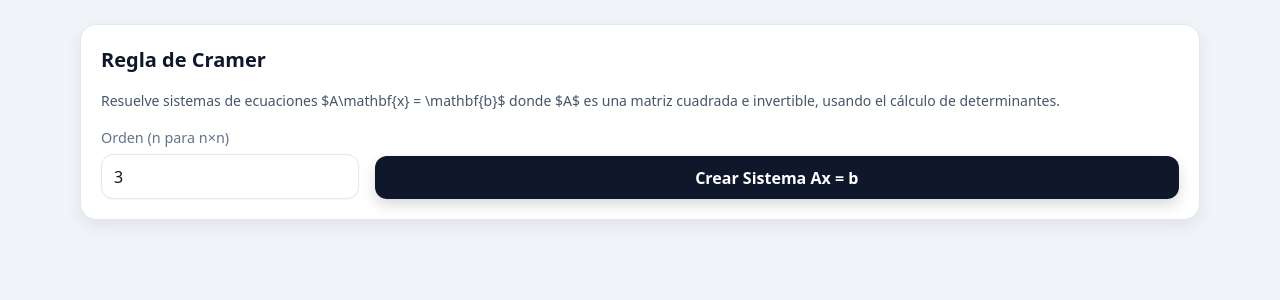
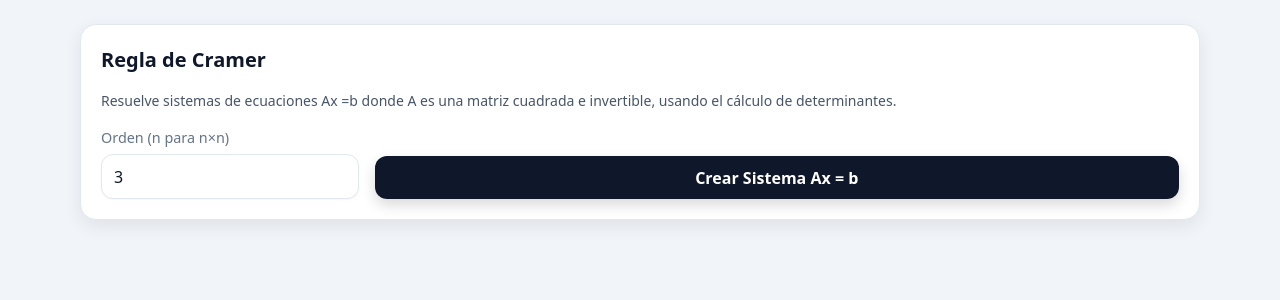
Before and after one commit to AndreEJA/pyGauss, a Python web app: template app/templates/cramer.html in a window 1280 px wide. Shown: the part 57-357 px from the top of the page. Run offline with Jinja, Linux system fonts and the light colour scheme; the template is opened without the code that fills it, so the values that code supplies are empty; some libraries are stand-ins or nearby versions.

Commit message:
reparando cramer

```diff
--- a/app/ocio/routes.py
+++ b/app/ocio/routes.py
@@ -12,4 +12,4 @@ def buscaminas_jugar():
 
 @ocio_bp.route("/sudoku")
 def sudoku():
-    return render_template("sudoku.html", title="Sudoku (En Desarrollo)")
+    return render_template("sudoku.html",    title="Sudoku (En Desarrollo)")
--- a/app/templates/cramer.html
+++ b/app/templates/cramer.html
@@ -3,8 +3,8 @@
   <section class="panel">
     <h2 class="panel-title text-slate-900">Regla de Cramer</h2>
     <p class="text-sm text-slate-600 mb-4">
-      Resuelve sistemas de ecuaciones $A\mathbf{x} = \mathbf{b}$ donde $A$ es
-      una matriz cuadrada e invertible, usando el cálculo de determinantes.
+      Resuelve sistemas de ecuaciones Ax =b donde A es una matriz cuadrada e
+      invertible, usando el cálculo de determinantes.
     </p>
 
     <div class="grid grid-cols-1 sm:grid-cols-4 gap-4 items-end">
@@ -95,9 +95,7 @@
   </section>
 
   <section id="zona-resultado" class="panel final-card hidden">
-    <h3 class="text-lg font-semibold text-slate-900 mb-2">
-      Solución Final
-    </h3>
+    <h3 class="text-lg font-semibold text-slate-900 mb-2">Solución Final</h3>
     <ul id="resultado-solucion" class="mt-3 grid sm:grid-cols-2 gap-2"></ul>
   </section>
 </div>
```
